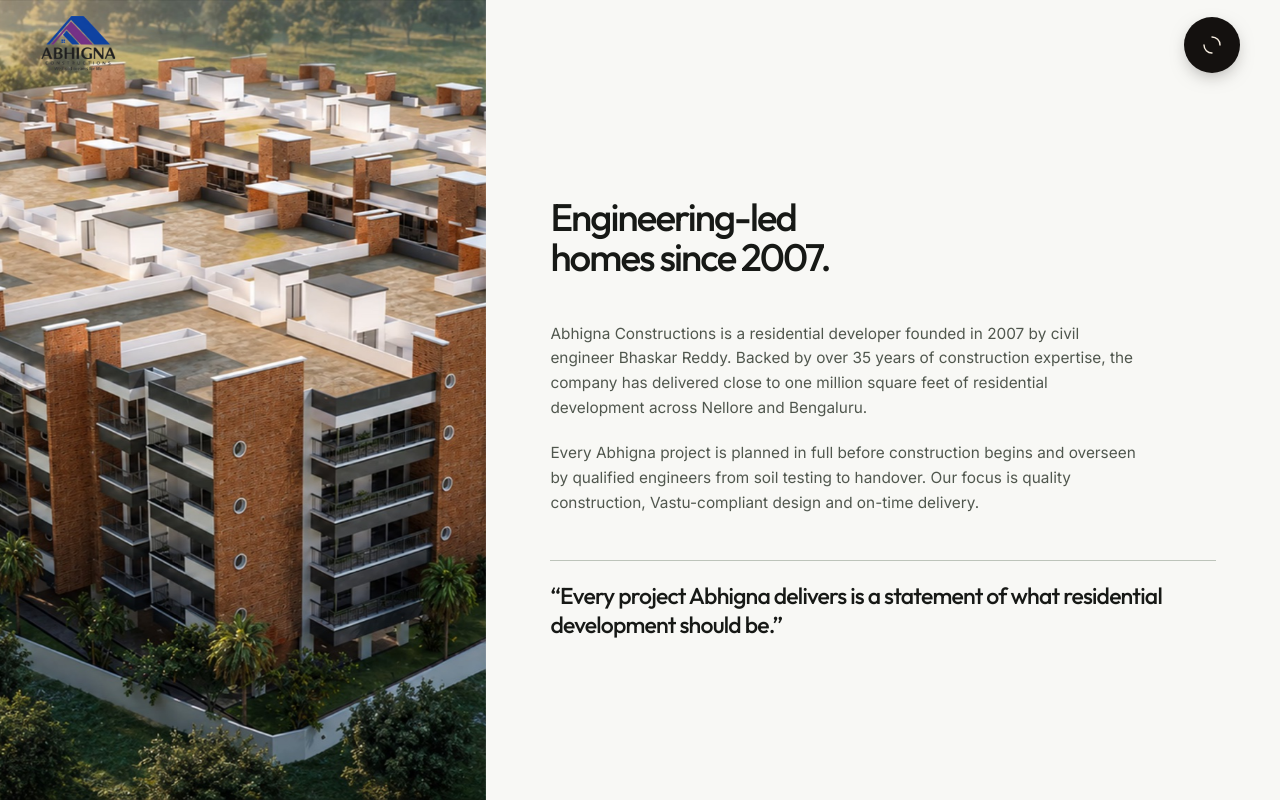
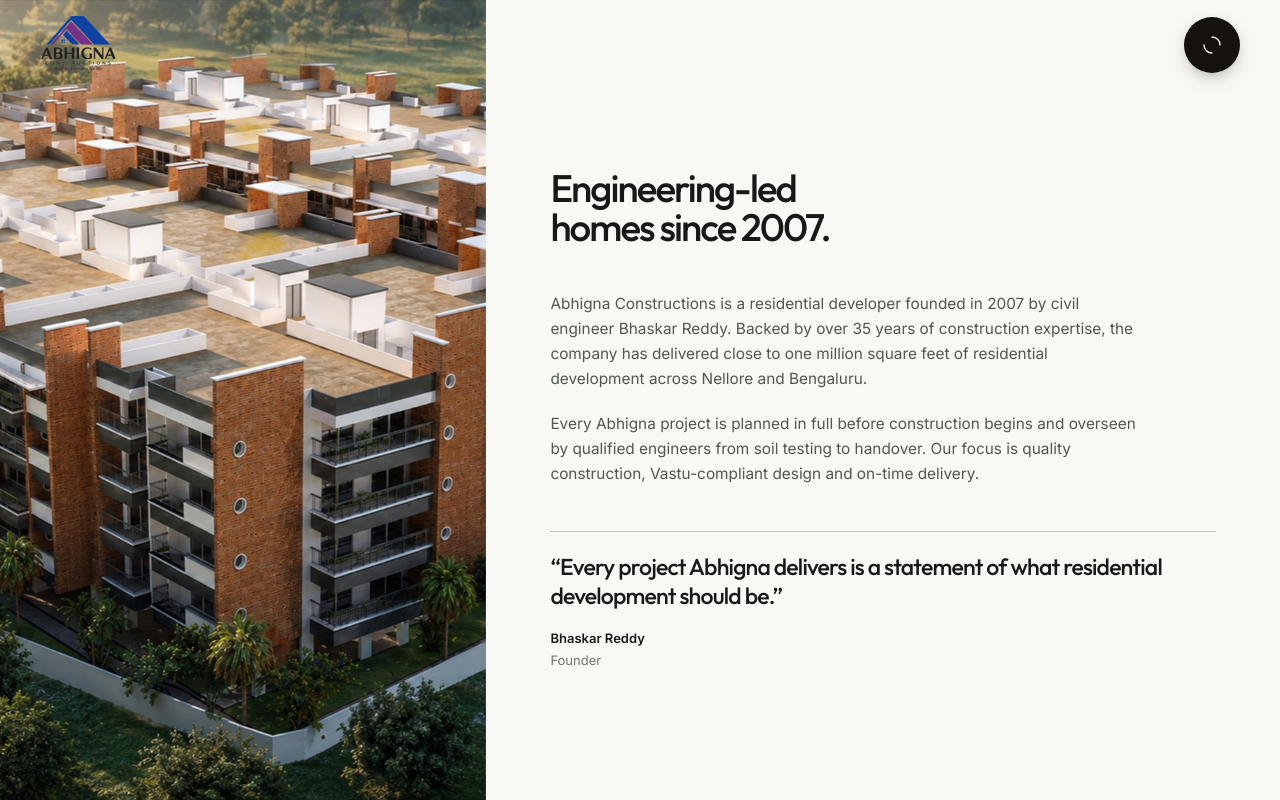
Before and after one commit to RishavSthyra/Abhigna-Constructions, a Next.js app: page /about in a window 1280 px wide. Shown: the top 800 px of the page. Built offline with nearby package versions, Linux system fonts and the light colour scheme.

Commit message:
Credit Bhaskar Reddy beneath featured quotes

```diff
--- a/app/page.tsx
+++ b/app/page.tsx
@@ -98,7 +98,7 @@
               <div className={styles.quoteCard}>
                 <span className={styles.quoteMark}>“</span>
                 <blockquote>Engineering excellence is not an advantage at Abhigna. It is the baseline.</blockquote>
-                <div><span className={styles.quoteRule} /><strong>Abhigna Constructions</strong></div>
+                <div><span className={styles.quoteRule} /><strong>Bhaskar Reddy</strong><small>Founder</small></div>
               </div>
             </div>
           </section>
--- a/components/About/AboutStory.module.css
+++ b/components/About/AboutStory.module.css
@@ -65,6 +65,23 @@
   line-height: 1.25;
 }
 
+.quoteAttribution {
+  display: flex;
+  flex-direction: column;
+  gap: 4px;
+  margin-top: 18px;
+  font-size: 13px;
+  line-height: 1.4;
+}
+
+.quoteAttribution strong {
+  font-weight: 600;
+}
+
+.quoteAttribution span {
+  color: #6d766b;
+}
+
 @media (prefers-reduced-motion: no-preference) {
   .image {
     animation: imageReveal 1.4s cubic-bezier(0.2, 0.7, 0.2, 1) both;
@@ -72,14 +89,16 @@
 
   .story h1,
   .intro p,
-  .story blockquote {
+  .story blockquote,
+  .quoteAttribution {
     animation: textReveal 0.7s cubic-bezier(0.2, 0.7, 0.2, 1) both;
   }
 
   .story h1 { animation-delay: 0.12s; }
   .intro p:first-child { animation-delay: 0.28s; }
   .intro p:last-child { animation-delay: 0.4s; }
-  .story blockquote { animation-delay: 0.52s; }
+  .story blockquote,
+  .quoteAttribution { animation-delay: 0.52s; }
 }
 
 @keyframes imageReveal {
--- a/components/About/AboutStory.tsx
+++ b/components/About/AboutStory.tsx
@@ -37,6 +37,10 @@
         <blockquote>
           “Every project Abhigna delivers is a statement of what residential development should be.”
         </blockquote>
+        <div className={styles.quoteAttribution}>
+          <strong>Bhaskar Reddy</strong>
+          <span>Founder</span>
+        </div>
       </section>
     </main>
   );
```
